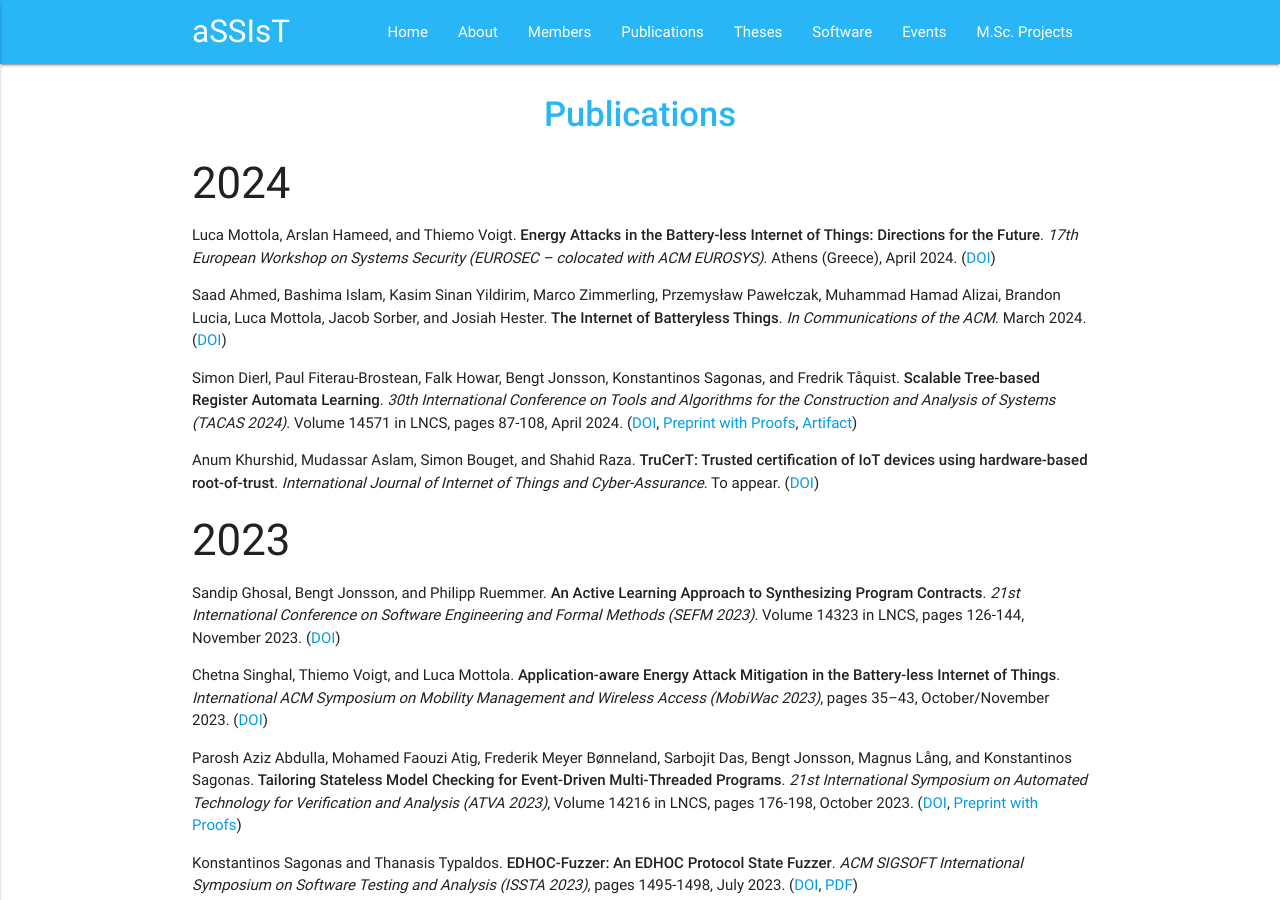
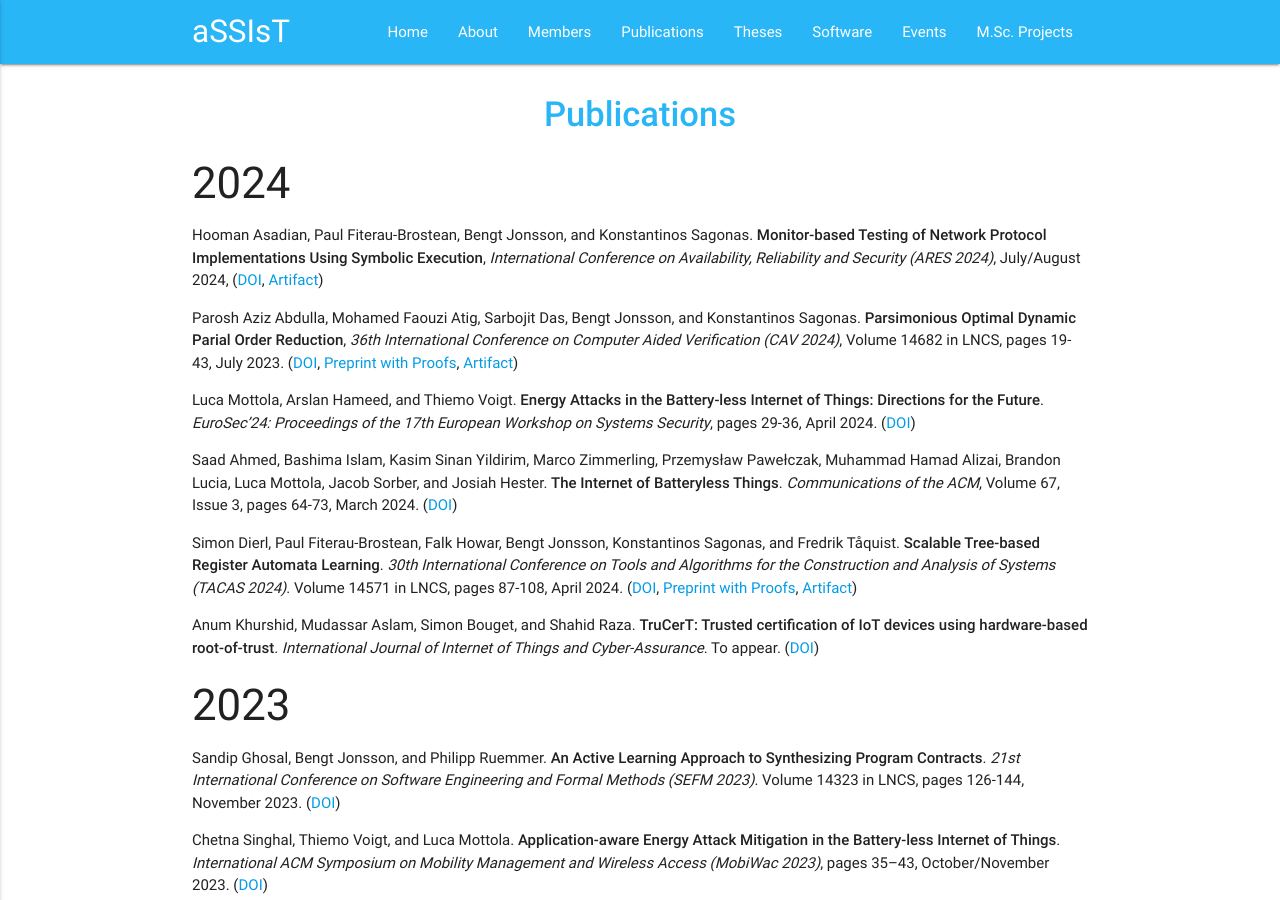
Before and after one commit to assist-project/assist-project.github.io, a Jekyll site: the page built from 03-publications.md, in a window 1280 px wide and 900 px high. Built offline with Jekyll 4.4.1, drawn with Linux system fonts in a browser that asks for light colours.

Commit message:
Add information about two more publications

```diff
--- a/03-publications.md
+++ b/03-publications.md
@@ -6,9 +6,17 @@ permalink: /publications/
 
 ### 2024
 
-- Luca Mottola, Arslan Hameed, and Thiemo Voigt. **Energy Attacks in the Battery-less Internet of Things: Directions for the Future**. _17th European Workshop on Systems Security (EUROSEC – colocated with ACM EUROSYS)_. Athens (Greece), April 2024. ([DOI](https://dl.acm.org/doi/10.1145/3642974.3652283))
+- Hooman Asadian, Paul Fiterau-Brostean, Bengt Jonsson, and Konstantinos Sagonas. **Monitor-based Testing of Network Protocol Implementations Using Symbolic Execution**, _International Conference on Availability, Reliability and Security (ARES 2024)_, July/August 2024, ([DOI](https://doi.org/10.1145/3664476.3664521), [Artifact][ARES-2024-Artifact])
 
-- Saad Ahmed, Bashima Islam, Kasim Sinan Yildirim, Marco Zimmerling, Przemysław Pawełczak, Muhammad Hamad Alizai, Brandon Lucia, Luca Mottola, Jacob Sorber, and Josiah Hester. **The Internet of Batteryless Things**. _In Communications of the ACM_. March 2024. ([DOI](https://dl.acm.org/doi/10.1145/3624718))
+  [ARES-2024-Artifact]: https://doi.org/10.5281/zenodo.11945614
+
+- Parosh Aziz Abdulla, Mohamed Faouzi Atig, Sarbojit Das, Bengt Jonsson, and Konstantinos Sagonas. **Parsimonious Optimal Dynamic Parial Order Reduction**, _36th International Conference on Computer Aided Verification (CAV 2024)_, Volume 14682 in LNCS, pages 19-43, July 2023. ([DOI](https://doi.org/10.1007/978-3-031-65630-9_2), [Preprint with Proofs](https://doi.org/10.48550/arXiv.2405.11128), [Artifact][CAV-2024-Artifact])
+
+  [CAV-2024-Artifact]: https://doi.org/10.5281/zenodo.11001033
+
+- Luca Mottola, Arslan Hameed, and Thiemo Voigt. **Energy Attacks in the Battery-less Internet of Things: Directions for the Future**. _EuroSec'24: Proceedings of the 17th European Workshop on Systems Security_, pages 29-36, April 2024. ([DOI](https://dl.acm.org/doi/10.1145/3642974.3652283))
+
+- Saad Ahmed, Bashima Islam, Kasim Sinan Yildirim, Marco Zimmerling, Przemysław Pawełczak, Muhammad Hamad Alizai, Brandon Lucia, Luca Mottola, Jacob Sorber, and Josiah Hester. **The Internet of Batteryless Things**. _Communications of the ACM_, Volume 67, Issue 3, pages 64-73, March 2024. ([DOI](https://dl.acm.org/doi/10.1145/3624718))
 
 - Simon Dierl, Paul Fiterau-Brostean, Falk Howar, Bengt Jonsson, Konstantinos Sagonas, and Fredrik Tåquist. **Scalable Tree-based Register Automata Learning**. _30th International Conference on Tools and Algorithms for the Construction and Analysis of Systems (TACAS 2024)_. Volume 14571 in LNCS, pages 87-108, April 2024. ([DOI](https://doi.org/10.1007/978-3-031-57249-4_5), [Preprint with Proofs](https://arxiv.org/abs/2401.14324), [Artifact][TACAS-2024-Artifact])
 
```
